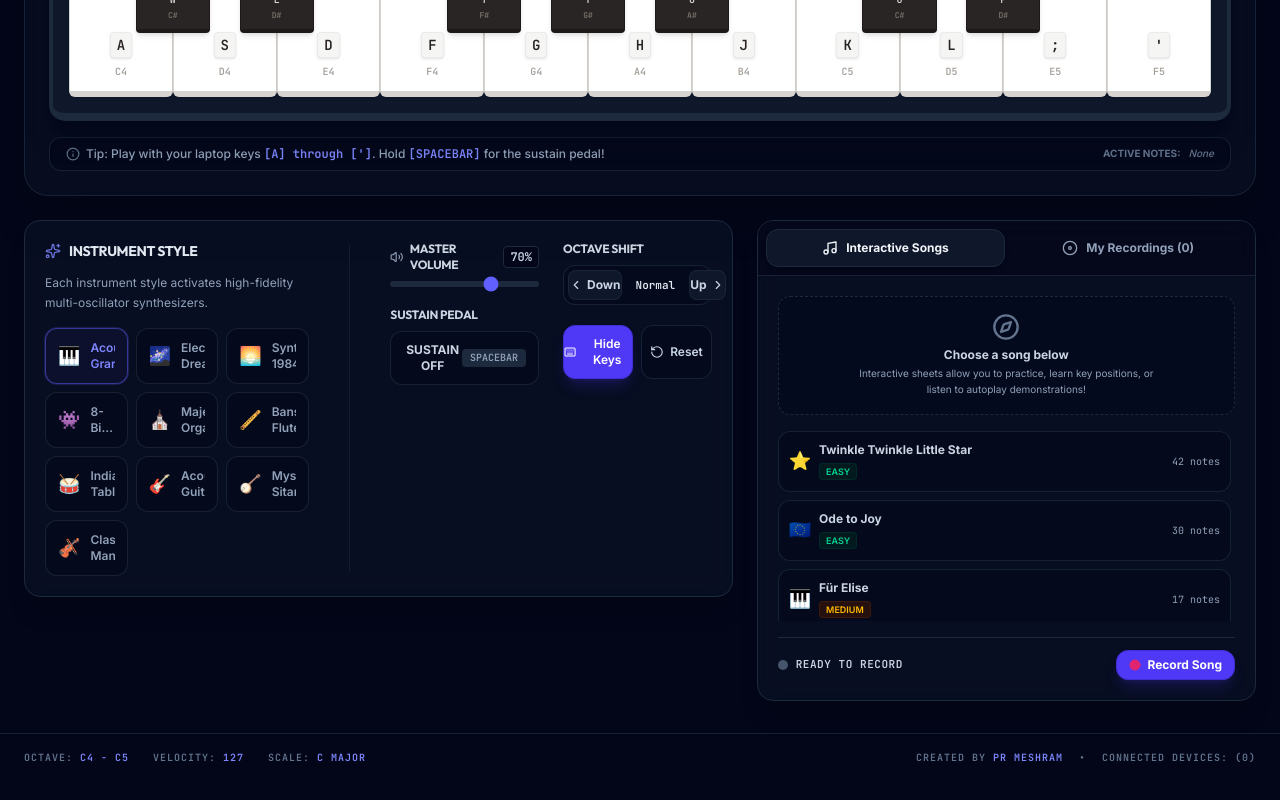
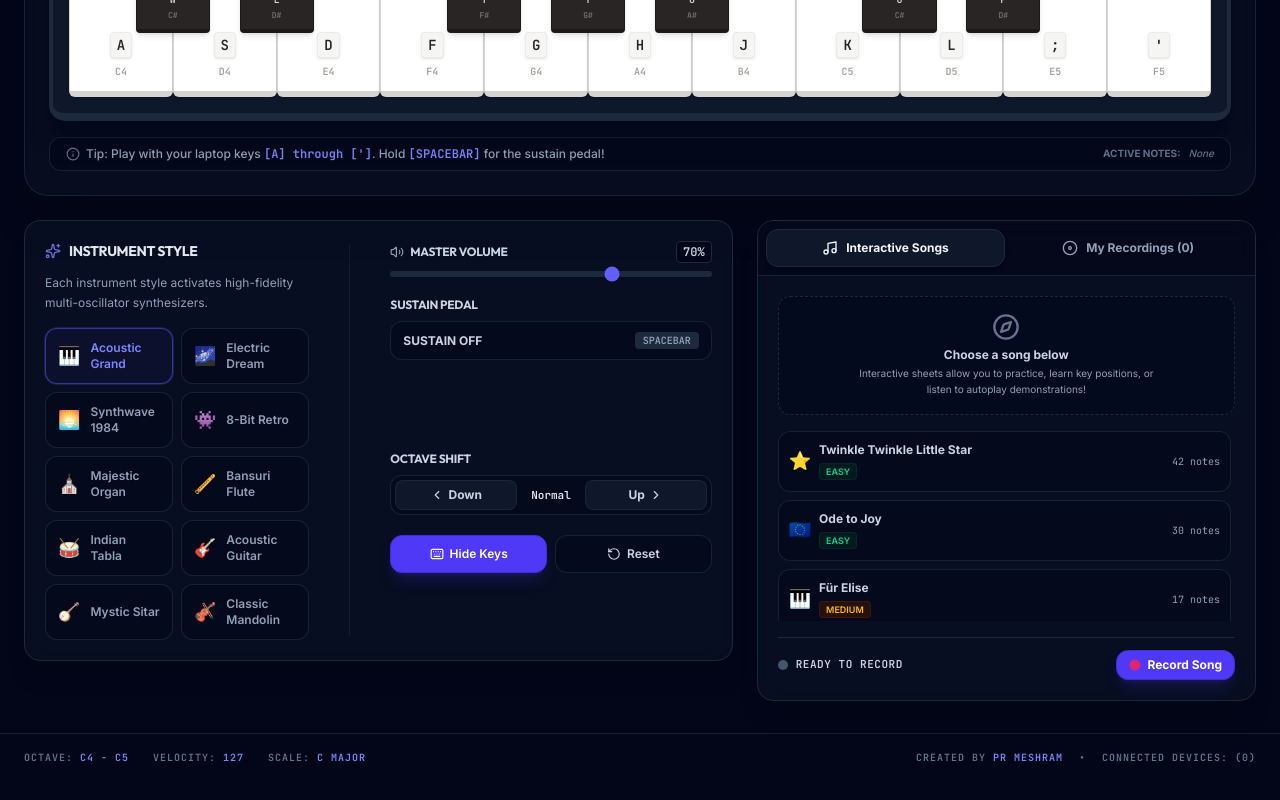
Before and after one commit to praweshm31/PianoKey, a React (Vite) app: page / in a window 1280 px wide. Shown: the part 440-1240 px from the top of the page. Built offline with nearby package versions, Linux system fonts and the light colour scheme.

Commit message:
style: refactor responsive layout for controls
Update grid breakpoints from lg to xl to improve
alignment on larger screens and adjust style selector
columns for better mobile and desktop spacing.

```diff
--- a/src/components/Controls.tsx
+++ b/src/components/Controls.tsx
@@ -61,9 +61,9 @@ export default function Controls({
   };
 
   return (
-    <div className="grid grid-cols-1 lg:grid-cols-12 gap-6 bg-slate-900/50 border border-slate-800 backdrop-blur-md p-5 rounded-2xl shadow-xl">
+    <div className="grid grid-cols-1 xl:grid-cols-12 gap-6 bg-slate-900/50 border border-slate-800 backdrop-blur-md p-5 rounded-2xl shadow-xl">
       {/* 1. Style Selection (5 columns) */}
-      <div className="lg:col-span-5 flex flex-col gap-3">
+      <div className="xl:col-span-5 flex flex-col gap-3">
         <div className="flex items-center gap-2">
           <Sparkles className={`w-4 h-4 animate-pulse ${getStyleIndicatorColor()}`} />
           <h2 className="text-sm font-bold tracking-tight text-slate-200 uppercase font-display">
@@ -73,7 +73,7 @@ export default function Controls({
         <p className="text-xs text-slate-400 leading-relaxed max-w-md">
           Each instrument style activates high-fidelity multi-oscillator synthesizers.
         </p>
-        <div className="grid grid-cols-2 md:grid-cols-5 lg:grid-cols-3 gap-2 mt-1">
+        <div className="grid grid-cols-2 sm:grid-cols-3 md:grid-cols-4 xl:grid-cols-2 2xl:grid-cols-3 gap-2 mt-1">
           {(Object.keys(STYLE_CONFIGS) as PianoStyle[]).map((styleId) => {
             const config = STYLE_CONFIGS[styleId];
             const isSelected = currentStyle === styleId;
@@ -99,10 +99,10 @@ export default function Controls({
       </div>
 
       {/* Divider */}
-      <div className="hidden lg:block lg:col-span-1 border-r border-slate-800/60 my-1 justify-self-center" />
+      <div className="hidden xl:block xl:col-span-1 border-r border-slate-800/60 my-1 justify-self-center" />
 
       {/* 2. Audio Settings & Keyboard Controls (6 columns) */}
-      <div className="lg:col-span-6 grid grid-cols-1 md:grid-cols-2 gap-6">
+      <div className="xl:col-span-6 grid grid-cols-1 md:grid-cols-2 xl:grid-cols-1 gap-6">
 
         {/* Left Column: Volume and Sustain */}
         <div className="flex flex-col gap-4">
```
